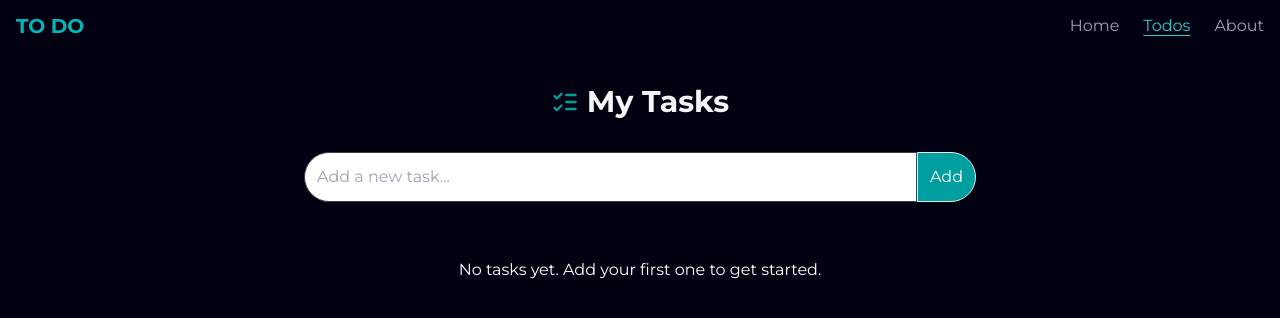
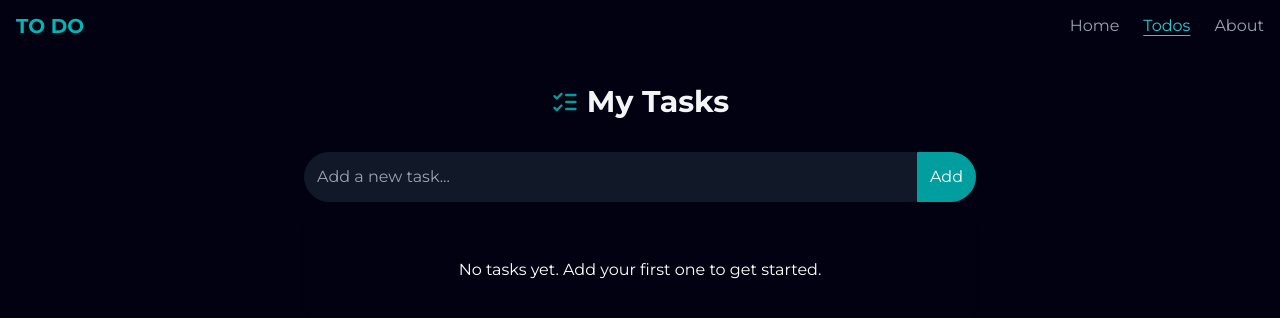
Before and after one commit to cindybruikman/assessment-to-do, a React (Create React App) app: page /todo in a window 1280 px wide. Shown: the top 318 px of the page. Built offline with nearby package versions, Linux system fonts and the light colour scheme; the HTML template or start-up script is replaced by a standard one.

Commit message:
Refactor AddTodoForm to trim whitespace from task titles; update TodoItem styles for improved visual consistency

```diff
--- a/src/components/AddTodoForm.jsx
+++ b/src/components/AddTodoForm.jsx
@@ -13,7 +13,7 @@ const AddTodoForm = () => {
 
     const newTodo = {
       id: Date.now(),
-      text: title,
+      text: title.trim(),
       completed: false,
     };
 
@@ -32,11 +32,11 @@ const AddTodoForm = () => {
           placeholder="Add a new task..."
           value={title}
           onChange={(e) => setTitle(e.target.value)}
-          className="flex-1 p-3 border border-gray-700 rounded-l-full focus:outline-none focus:ring-2 focus:ring-green-500 focus:border-transparent text-black"
+          className="flex-1 p-3 border border-gray-900 rounded-l-full focus:outline-none focus:ring-2 focus:ring-green-500 focus:border-transparent bg-gray-900 text-white"
         />
         <button
           type="submit"
-          className="bg-green-600 hover:bg-green-700 text-white p-3 border border-green rounded-r-full transition-colors duration-200"
+          className="bg-green-600 hover:bg-green-700 text-white p-3 border border-green-600 rounded-r-full transition-colors duration-200"
         >
           Add
         </button>
--- a/src/components/TodoItem.jsx
+++ b/src/components/TodoItem.jsx
@@ -54,7 +54,7 @@ const TodoItem = ({ todo }) => {
     <div
       className={`group flex items-center justify-between p-4 border-b border-gray-100
         transition-all duration-200 hover:bg-green-950 ${
-          todo.completed ? "bg-green-70" : ""
+          todo.completed ? "bg-green-900" : ""
         }`}
     >
       <div className="flex items-center flex-1 min-w-0">
@@ -86,7 +86,7 @@ const TodoItem = ({ todo }) => {
         ) : (
           <span
             className={`flex-1 truncate ${
-              todo.completed ? "text-white-400 line-through" : "text-white-800"
+              todo.completed ? "text-white line-through" : "text-white"
             }`}
           >
             {todo.text}
```
Also changed, not shown: src/Layout.jsx (deleted, +0 -21 lines).
